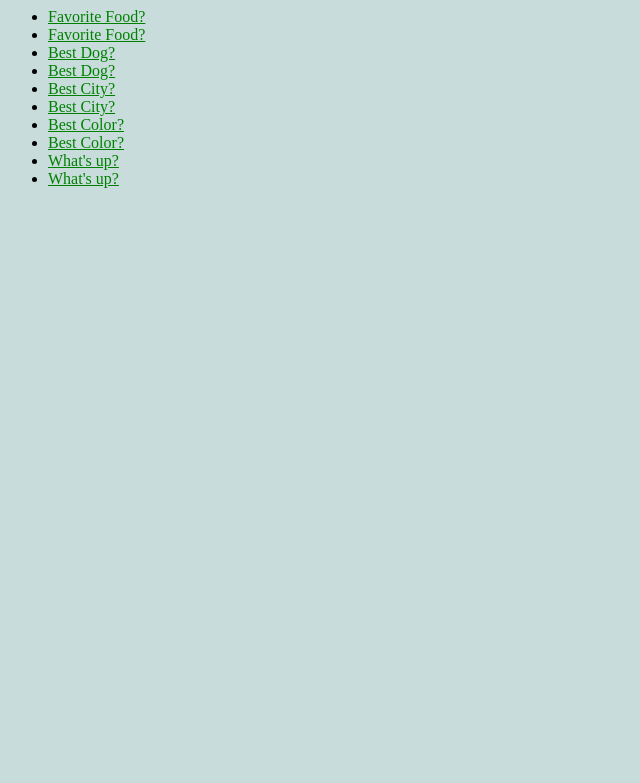
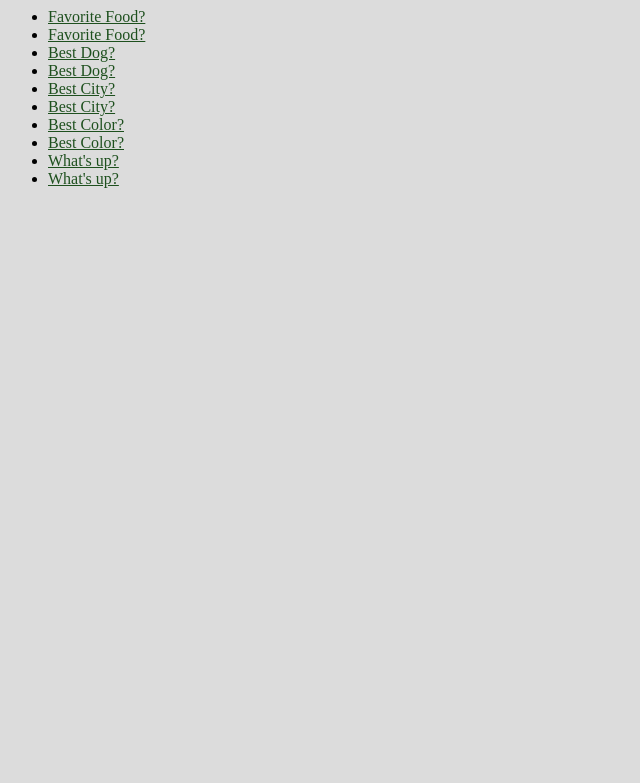
Before and after one commit to Giorgi1971/dgango_tutorial, a Django app: page /polls/ in a window 1280 px wide. Shown: the top 783 px of the page, without its empty margins (0-640 px from the left). Run offline with Django 3.2, Linux system fonts and the light colour scheme; data comes from the database, SQL or seed files in the repository.

```diff
--- a/mysite/polls/static/polls/style.css
+++ b/mysite/polls/static/polls/style.css
@@ -1,7 +1,7 @@
 li a {
-    color: green;
+    color: rgb(30, 80, 30);
 }
 
 body {
-    background: rgb(200,220,220);
+    background: rgb(220,220,220);
 }
```
